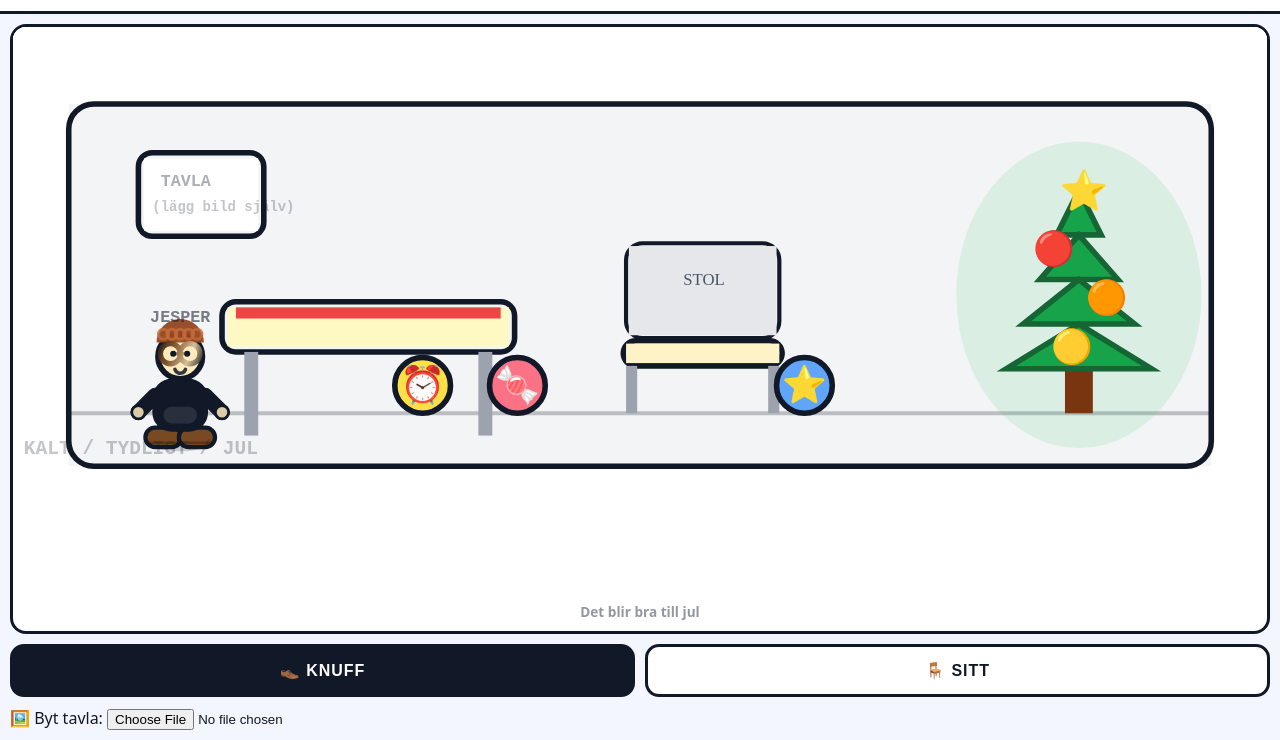
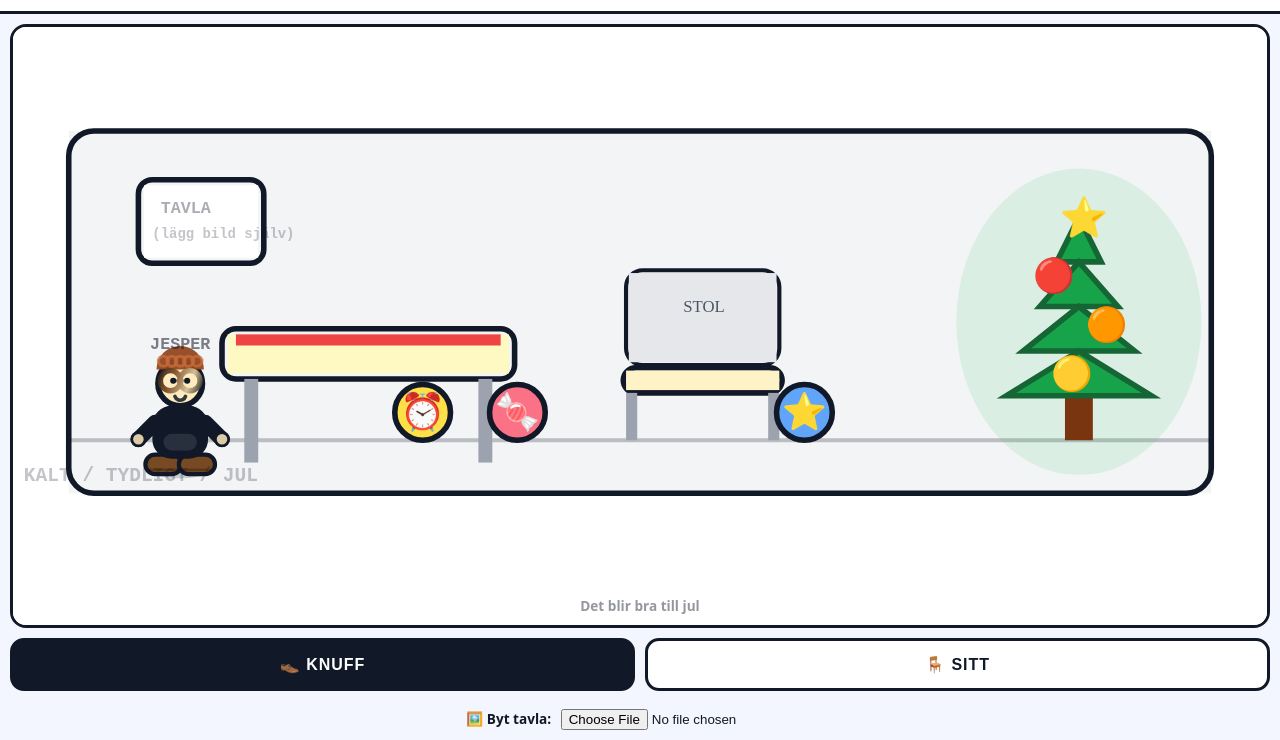
Before and after one commit to capstere/JESP, a plain HTML site: page index.html in a window 1280 px wide. Shown: the part 60-800 px from the top of the page. Drawn offline with Linux system fonts and the light colour scheme.

Commit message:
Update style.css

```diff
--- a/style.css
+++ b/style.css
@@ -152,14 +152,16 @@ canvas#game{ width:100%; height:100%; display:block; touch-action:none; }
 }
 
 
-/* ===== Patch v9: make the game view big (no huge empty area) ===== */
-#gameWrap, .gameWrap, .game-wrap { width: 100%; }
-#game{
-  width: 100%;
-  height: auto !important;
-  aspect-ratio: 4 / 3;
-  max-height: 68vh;
-  display: block;
-  background: #fff;
-  touch-action: none;
+.extras {
+  padding-top: 8px;
+  display: flex;
+  justify-content: center;
 }
+.upload-label {
+  font-weight: 800;
+  font-size: 0.85rem;
+  color: var(--ink);
+}
+.upload-label input {
+  margin-left: 6px;
+}
```
